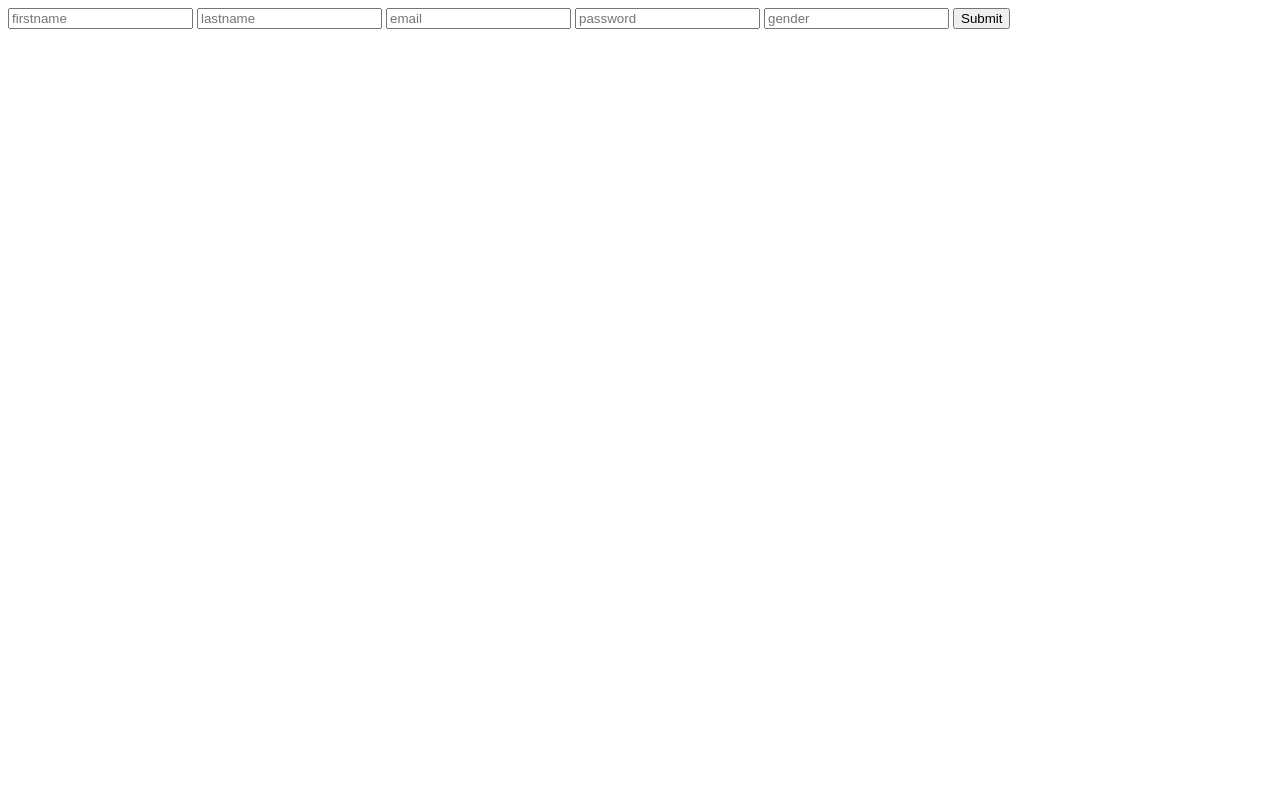
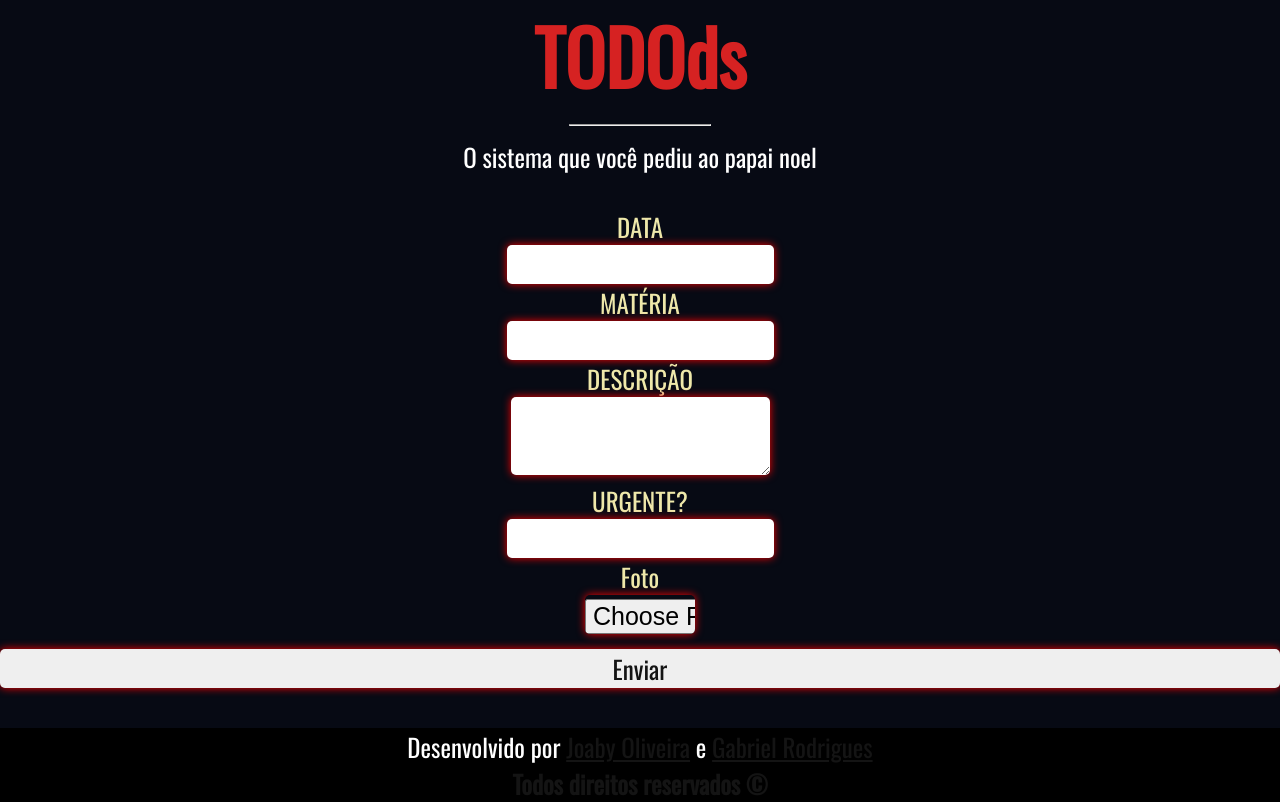
Before and after one commit to joaby-oliveira/TODOds-1.0, a PHP site: page /eventRegister.php in a window 1280 px wide. Before the commit the page ends 29 px from the top, so only its background shows below. Run offline with PHP 8.4, Linux system fonts and the light colour scheme.

Commit message:
:memo: RENAMED:inserts.php & eventRegister.php

```diff
--- a/eventRegister.php
+++ b/eventRegister.php
@@ -1,8 +1,197 @@
-<form action="backend/register.php" method="post">
-    <input type="text" name="first" placeholder="firstname">
-    <input type="text" name="last" placeholder="lastname">
-    <input type="text" name="email" placeholder="email">
-    <input type="text" name="password" placeholder="password">
-    <input type="text" name="gender" placeholder="gender">
-    <input type="submit">
-</form>
+<!DOCTYPE html>
+<html lang="en">
+<head>
+    <link href="https://fonts.googleapis.com/css?family=Oswald&display=swap" rel="stylesheet">
+    <meta charset="UTF-8">
+    <meta name="viewport" content="width=device-width, initial-scale=1.0">
+    <style>
+        html{
+            height: 100%;
+        }
+        body{
+            height: 100%;
+        }
+        *{
+            font-family: Oswald, sans-serif;
+            color: rgb(20, 20, 20);
+            font-size: 25px;
+            text-align: center;
+        }
+        body{
+            background-color: rgb(7, 10, 20);
+            margin: 0;
+        }
+        h1{
+            font-size: 3rem;
+            color: rgb(214, 34, 34);
+            margin-bottom: 0;
+            margin-top: 0;
+            padding-bottom: 0;
+        }
+        h4{
+            font-weight: 100;
+            color: #FFF;
+            margin-top: 0;
+        }
+        p{
+            color: palegoldenrod;
+        }
+        div.insert{
+            display: flex;
+            flex-direction: column;
+            justify-content: space-around;
+            flex-wrap: wrap;
+        }
+        input, textarea{
+            border-radius: 5px;
+            box-shadow: 0px 0px 9px red;
+            border: none;
+        }
+        p{
+            padding: 0;
+            margin: 0;
+        }
+        input[type=submit]{
+            margin-top: 15px;
+
+        }
+        footer h4, h5 {
+            padding-top: 0;
+            padding-bottom: 0;
+            margin: 0;
+            background-color: black;
+        }
+        footer{
+            position: sticky;
+            margin-bottom: 0;
+            margin-top: 40px;
+        }
+                /* html{
+            scroll-behavior: smooth;
+        }
+        :root{
+            font-size: 16px;
+            font-family: sans-serif;
+            --text-primary: #b6b6b6;
+            --text-secondary: #ececec;
+            --bg-primary: #23232e;
+            --bg-secondary: #141418;
+        }
+
+        body {
+            color: black;
+            background-color: white;
+            margin: 0;
+            padding: 0;
+            height: 1000px;
+            background-color: gray;
+        }
+
+        main {
+            margin-left: 5rem;
+            padding: 0;
+        }
+
+        body::-webkit-scrollbar {
+            width: 0.5rem;
+        }
+        body::-webkit-scrollbar-track {
+            background: black;
+        }
+        body::-webkit-scrollbar-thumb {
+            background: purple;
+        }
+        .navbar {
+            width: 5rem;
+            height: 100vh;
+            position: fixed;
+            background: var(--bg-primary);
+            transition: width 200ms ease;
+        }
+        .navbar-nav{
+            display: flex;
+            flex-direction: column;
+            list-style: none;
+            padding: 0;
+            margin: 0;
+            align-items: center;
+            height: 100%;
+        }
+        .nav-item{
+            width: 100%;
+        }
+        .nav-item:nth-child(1){
+            margin-top: 20px;
+        }
+        i{
+            color: rgb(34, 240, 255);
+        }
+        .nav-item:last-child{
+            margin-top: auto;
+        }
+        .nav-link{
+            display: flex;
+            align-items: center;
+            height: 5rem;
+            color: var(--text-primary);
+            filter: grayscale(100%) opacity(0.7);
+            transition: 200ms;
+            text-decoration: none;
+            padding: 0 1.5rem;
+        }
+        .nav-link:hover{
+            filter: grayscale(0%) opacity(0.7);
+            background: var(--bg-secondary);
+            color: var(--text-secondary);
+        }
+        .link-text{
+            display: none;
+            margin-left: 1rem;
+            transition: width 200ms ease;
+        }
+        .navbar:hover{
+            width: 16rem;
+        }
+        .navbar:hover .link-text{
+            display: block;
+        } */
+    </style>
+    <title>TODOds</title>
+</head>
+<body>
+    <div class="container">
+        <h1>TODOds</h1>
+        <hr style="width: 140px;">
+        <h4>O sistema que você pediu ao papai noel</h4>
+        <form action="backend/insert.php" method="post">
+            <div class="insert">
+                <div class="day">
+                    <p>DATA</p>
+                    <input type="text" name="date">
+                </div>
+                <div class="subject">
+                    <p>MATÉRIA</p>
+                    <input type="text" name="subject">
+                </div>
+                <div class="desc">
+                    <p>DESCRIÇÃO</p>
+                    <textarea type="text" name="description"></textarea>
+                </div>
+                <div class="urgency">
+                    <p>URGENTE?</p>
+                    <input type="text" name="urgency">
+                </div>
+                <div class="photo">
+                    <p>Foto</p>
+                    <input style="width:110px" type="file" name="file">
+                </div>
+                <input type="submit" value="Enviar">
+            </div>
+        </form>
+    </div>
+    <footer>
+        <h4>Desenvolvido por <a href="https://github.com/joaby-oliveira">Joaby Oliveira</a> e <a href="https://github.com/GabrielRagonhaRodrigues">Gabriel Rodrigues</a></h4>
+        <h5>Todos direitos reservados &copy</h5>
+    </footer>
+</body>
+</html>
```
Also changed, not shown: register.php (added, +8 -0 lines).
